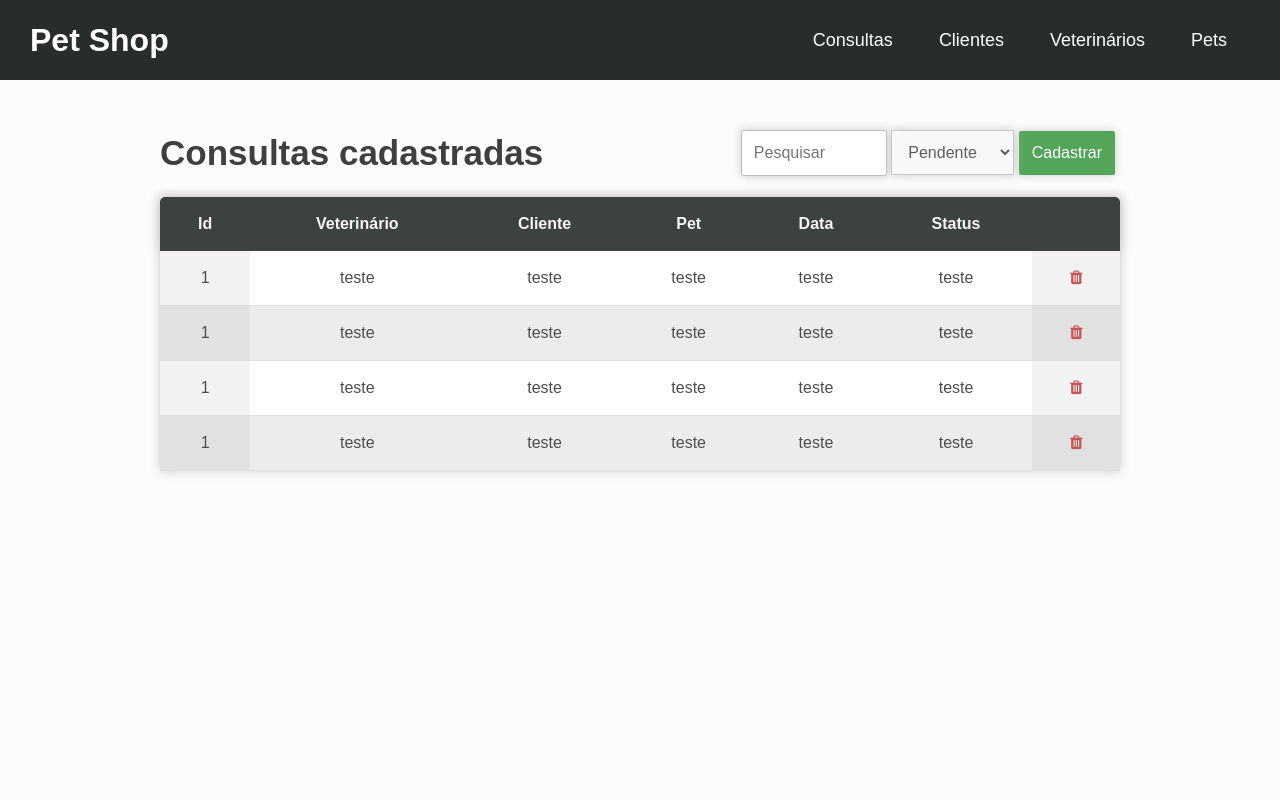
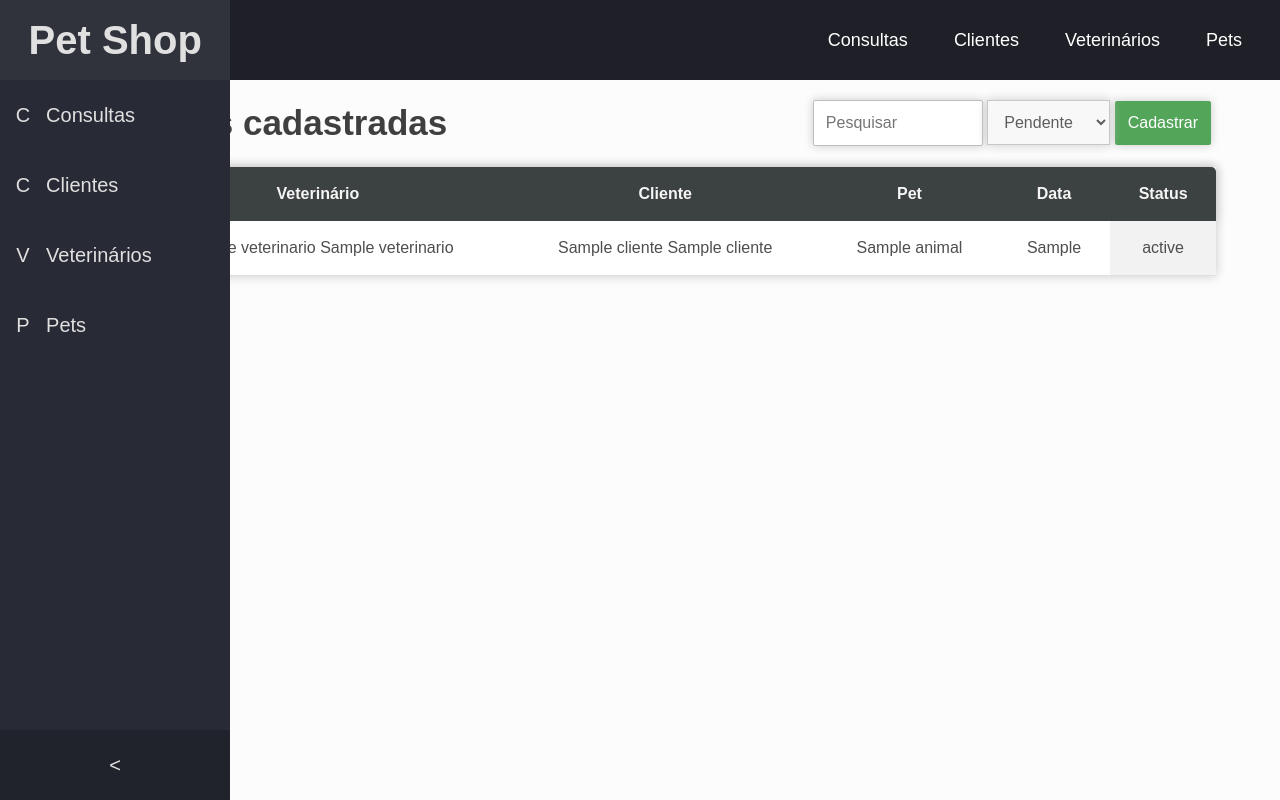
Before and after one commit to matheussantiago12/PetShopSolution, a PHP site: page /consultas.php in a window 1280 px wide. Run offline with PHP 8.4, Linux system fonts and the light colour scheme; tables that the repository leaves empty or names only in its code hold one stand-in row (values such as "Sample post"); some libraries are stand-ins or nearby versions.

Commit message:
side bar e consultas

```diff
--- a/clientes.php
+++ b/clientes.php
@@ -1,6 +1,7 @@
 <?php include("header.php")?>
 <?php include("clienteController.php")?>
 <script src="public/cliente.js"></script>
+<div class="testee">
     <div class="body">
         <div class="cabecalho">
             <h1>Clientes cadastrados</h1>
@@ -47,3 +48,4 @@
         <a href="#modalExcluir" rel="modal:open"></a>
 
     </div>
+</div>
--- a/consultaController.php
+++ b/consultaController.php
@@ -5,9 +5,8 @@ if(isset($_POST['create'])) {
     $idveterinario = $_POST['idveterinario'];
     $idanimal = $_POST['idanimal'];
     $data = $_POST['data'];
-    $idstatus = $_POST['idstatus'];
     $observacoes = $_POST['observacoes'];
-    createConsulta($idveterinario, $idanimal, $data, $idstatus);
+    createConsulta($idveterinario, $idanimal, $data, $observacoes);
 }
 
 function listarConsultas() {
@@ -36,13 +35,35 @@ function quantidadeConsultas() {
     return $count;
 }
 
+function listarVeterinarios() {
+    $result = getVeterinarios();
+    while($row = mysqli_fetch_array($result)) {
+        echo "<option value='$row[idveterinario]'>";
+    }
+}
+
+function listarClientes() {
+    $result = getClientes();
+    while($row = mysqli_fetch_array($result)) {
+        echo "<option value='$row[idcliente]'>";
+    }
+}
+
+function listarPets() {
+    $result = getPets();
+    while($row = mysqli_fetch_array($result)) {
+        echo "<option value='$row[idanimal]'>";
+    }
+}
+
 if(isset($_POST['update'])) {
     $idconsulta = $_POST['idconsulta'];
+    $idveterinario = $_POST['idveterinario'];
     $idanimal = $_POST['idanimal'];
     $data = $_POST['data'];
     $idstatus = $_POST['idstatus'];
-    $observacoes = $_POST['observacoes']
-    updateConsulta($idconsulta, $idanimal, $data, $idstatus);
+    $observacoes = $_POST['observacoes'];
+    updateConsulta($idconsulta, $idveterinario, $idanimal, $data, $idstatus, $observacoes);
 }
 
 if(isset($_POST['deleteconsulta'])) {
--- a/consultaModel.php
+++ b/consultaModel.php
@@ -4,7 +4,7 @@ require_once("db.php");
 function createConsulta($idveterinario, $idanimal, $data, $idstatus) {
     global $connect;
     $query = "INSERT INTO consulta(idveterinario, idanimal, data, idstatus, data_registro)
-    VALUES ('$idveterinario', '$idanimal', '$data', '$idstatus', now())";
+    VALUES ('$idveterinario', '$idanimal', '$data', 1, now())";
 
     if($connect->query($query)) {
         echo "Registro adicionado";
@@ -18,7 +18,7 @@ function createConsulta($idveterinario, $idanimal, $data, $idstatus) {
 function getConsultas() {
     global $connect;
     $query = "SELECT c.idconsulta, v.nome AS nome_veterinario, v.sobrenome AS sobrenome_veterinario,
-    a.nome AS nome_cachorro, cl.nome AS cliente_nome, cl.sobrenome AS cliente_sobrenome, c.data, s.nome_status
+    a.nome AS nome_animal, cl.nome AS nome_cliente, cl.sobrenome AS sobrenome_cliente, c.data, s.nome_status
     FROM consulta c
     JOIN veterinario v ON c.idveterinario = v.idveterinario
     JOIN animal a ON c.idanimal = a.idanimal
@@ -42,10 +42,11 @@ function getConsulta($id) {
     return $result;
 }
 
-function updateConsulta($idconsulta, $idveterinario, $idanimal, $data, $idstatus) {
+function updateConsulta($idconsulta, $idveterinario, $idanimal, $data, $idstatus, $observacoes) {
     global $connect;
     $query = "UPDATE consulta
-    SET idveterinario = '$idveterinario', idanimal = '$idanimal', data = '$data', idstatus = '$idstatus'
+    SET idveterinario = '$idveterinario', idanimal = '$idanimal', data = '$data', idstatus = '$idstatus',
+    observacoes = '$observacoes'
     WHERE idconsulta = '$idconsulta'";
     if(mysqli_query($connect, $query)) {
         echo "Update";
@@ -66,3 +67,24 @@ function deleteConsulta($id) {
     }
     $connect->close();
 }
+
+function getVeterinarios() {
+    global $connect;
+    $query = "SELECT idveterinario, nome FROM veterinario";
+    $result = mysqli_query($connect, $query);
+    return $result;
+}
+
+function getClientes() {
+    global $connect;
+    $query = "SELECT idcliente, nome FROM cliente";
+    $result = mysqli_query($connect, $query);
+    return $result;
+}
+
+function getPets() {
+    global $connect;
+    $query = "SELECT idanimal, nome FROM animal";
+    $result = mysqli_query($connect, $query);
+    return $result;
+}
--- a/consultas.php
+++ b/consultas.php
@@ -1,4 +1,6 @@
 <?php include("header.php")?>
+<?php include("consultaController.php")?>
+<script src="public/js/consulta.js"></script>
 <div class="body">
     <div class="cabecalho">
         <h1>Consultas cadastradas</h1>
@@ -11,8 +13,26 @@
                     <option>Cancelada</option>
                 </select>
             </label>
-                <button class="shadow">Cadastrar</button>
+            <button class="shadow" onclick="mostrarRegistro();">Cadastrar</button>
         </div>
+    </div>
+    <div class="cabecalhoRegistro shadow" id="registro">
+        <input list="veterinarios" name="veterinario" placeholder="Veterinário" id="veterinario"/>
+        <datalist id="veterinarios">
+            <?php listarVeterinarios() ?>
+        </datalist>
+        <input list="clientes" name="cliente" placeholder="Cliente" id="cliente"/>
+        <datalist id="clientes">
+            <?php listarClientes() ?>
+        </datalist>
+        <input list="pets" name="pet" placeholder="Pet" id="pet"/>
+        <datalist id="pets">
+            <?php listarPets() ?>
+        </datalist>
+        <input type="datetime-local" name="data" id="data">
+        <input type="text" placeholder="Observações" name="observacoes" id="observacoes">
+        <button class="btnCadastro" name="submit" value="click"  id="createButton">Salvar</button>
+        <button class="btnCadastro cancelar" onclick="esconderRegistro();">Cancelar</button>
     </div>
     <table cellspacing="0" class="shadow">
         <thead class="shadow">
@@ -23,46 +43,10 @@
                 <th>Pet</th>
                 <th>Data</th>
                 <th>Status</th>
-                    <th></th>
             </tr>
         </thead>
         <tbody>
-                <tr>
-                    <td><a href="consultasInfo.php" title="Mais informações">1</a></td>
-                    <td>teste</td>
-                    <td>teste</td>
-                    <td>teste</td>
-                    <td>teste</td>
-                    <td>teste</td>
-                    <td><a href="#"><i class="fa fa-trash delete"></i></a></td>
-                </tr>
-                <tr>
-                    <td><a href="#">1</a></td>
-                    <td>teste</td>
-                    <td>teste</td>
-                    <td>teste</td>
-                    <td>teste</td>
-                    <td>teste</td>
-                    <td><a href="#"><i class="fa fa-trash delete"></i></a></td>
-                </tr>
-                <tr>
-                    <td><a href="#">1</a></td>
-                    <td>teste</td>
-                    <td>teste</td>
-                    <td>teste</td>
-                    <td>teste</td>
-                    <td>teste</td>
-                    <td><a href="#"><i class="fa fa-trash delete"></i></a></td>
-                </tr>
-                <tr>
-                    <td><a href="#">1</a></td>
-                    <td>teste</td>
-                    <td>teste</td>
-                    <td>teste</td>
-                    <td>teste</td>
-                    <td>teste</td>
-                    <td><a href="#"><i class="fa fa-trash delete"></i></a></td>
-                </tr>
+            <?php listarConsultas() ?>
         </tbody>
     </table>
 </div>
--- a/header.php
+++ b/header.php
@@ -14,9 +14,6 @@
 </head>
 <body>
     <div class="main">
-        <div class="logo">
-            <a href="index.php"><h1>Pet Shop</h1></a>
-        </div>
         <div class="list">
             <div class="teste">
                 <div class="item">
@@ -34,5 +31,58 @@
             </div>
         </div>
     </div>
-</body>
+    <div class="aside">
+        <a href="index.php">
+            <div class="aside-row first">
+                <h1>Pet Shop</h1>
+            </div>
+        </a>
+        <a href="consultas.php">
+            <div class="aside-row">
+                <div class="aside-icon">
+                    C
+                </div>
+                <div class="aside-title">
+                    Consultas
+                </div>
+            </div>
+        </a>
+        <a href="clientes.php">
+            <div class="aside-row">
+                <div class="aside-icon">
+                    C
+                </div>
+                <div class="aside-title">
+                    Clientes
+                </div>
+            </div>
+        </a>
+        <a href="veterinarios.php">
+            <div class="aside-row">
+                <div class="aside-icon">
+                    V
+                </div>
+                <div class="aside-title">
+                    Veterinários
+                </div>
+            </div>
+        </a>
+        <a href="pets.php">
+            <div class="aside-row">
+                <div class="aside-icon">
+                    P
+                </div>
+                <div class="aside-title">
+                    Pets
+                </div>
+            </div>
+        </a>
+
+        <a href="pets.php">
+            <div class="aside-row last">
+                <
+            </div>
+        </a>
+        </div>
+    </body>
 </html>
--- a/pets.php
+++ b/pets.php
@@ -1,6 +1,7 @@
 <?php include("header.php")?>
 <?php include("petController.php")?>
 <script src="public/js/pet.js"></script>
+<div class="testee">
     <div class="body">
         <div class="cabecalho">
             <h1>Pets cadastrados</h1>
@@ -41,3 +42,4 @@
             </tbody>
         </table>
     </div>
+</div>
--- a/public/css/general.css
+++ b/public/css/general.css
@@ -3,8 +3,13 @@ body {
     font-family: Arial, Helvetica, sans-serif;
 }
 
+.testee {
+    width: 82%;
+    float: right;
+}
+
 .body {
-    width: 75%;
+    width: 90%;
     margin-right: auto;
     margin-left: auto;
     padding: 30px;
@@ -331,6 +336,10 @@ label.custom-select {
     width: 13%;
 }
 
+.cabecalhoRegistro #data {
+    width: 16%;
+}
+
 .cabecalhoRegistro form {
     width: 100%;
     display: flex;
--- a/public/css/header.css
+++ b/public/css/header.css
@@ -5,14 +5,12 @@ html, body {
 }
 
 .main {
-    display: flex;
-    background-color: rgb(41, 44, 44);
-    padding-left: 30px;
-    padding-right: 30px;
+    background-color: rgb(31, 32, 39);
     height: 80px;
     line-height: 80px;
+    width: 82%;
+    float: right;
 }
-
 
 .list {
     width: 75%;
@@ -20,6 +18,8 @@ html, body {
     height: 100%;
     font-weight: 100;
     text-align: center;
+    margin-right: 15px;
+    float: right;
 }
 
 .teste {
@@ -62,3 +62,56 @@ html, body {
     text-decoration: none;
     color: white;
 }
+
+.aside {
+    position: absolute;
+    width: 18%;
+    height: 100%;
+    background-color: rgb(40, 43, 53);
+}
+
+.aside a {
+    text-decoration: none;
+}
+
+.aside-row {
+    height: 70px;
+    list-style-type: none;
+    width: 100%;
+    display: flex;
+    line-height: 70px;
+    font-size: 20px;
+    color: rgb(224, 224, 224);
+}
+
+.aside-row:hover {
+    background-color: rgba(255, 255, 255, 0.035);
+}
+
+.first {
+    height: 80px;
+    line-height: 80px;
+    background-color: rgba(13, 14, 19, 0.25);
+    width: 100%;
+    display:flex;
+    align-items: center;
+    justify-content: center;
+}
+
+.last {
+    position: absolute;
+    bottom: 0;
+    background-color: rgba(13, 14, 19, 0.25);
+    display:flex;
+    align-items: center;
+    justify-content: center;
+}
+
+.aside-icon {
+    width: 20%;
+    text-align: center;
+}
+
+.aside-title {
+    width: 80%;
+}
--- /dev/null
+++ b/public/js/consulta.js
@@ -0,0 +1,78 @@
+var url = 'consultaController.php';
+
+$(document).ready(function () {
+    $("body").on("click", "#update", function () {
+        console.log("teste");
+        var update = "update";
+        var idcliente = $("#idcliente").val();
+        var nome = $("#nome").val();
+        var sobrenome = $("#sobrenome").val();
+        var cpf = $("#cpf").val();
+        var endereco = $("#endereco").val();
+        var telefone = $("#telefone").val();
+
+        $.ajax({
+            url: url,
+            method: 'POST',
+            data: {
+                update: update,
+                idcliente: idcliente,
+                nome: nome,
+                sobrenome: sobrenome,
+                cpf: cpf,
+                endereco: endereco,
+                telefone: telefone
+            },
+            success: function (response) {
+                alert(response);
+            }
+        });
+    });
+
+    $("body").on("click", ".delete", function () {
+        var deletecliente = "delete";
+        var idcliente = $(this).attr("value");
+        var tr = $(this).closest('tr');
+
+        $.ajax({
+            url: url,
+            method: 'POST',
+            data: {
+                deletecliente: deletecliente,
+                idcliente: idcliente
+            },
+            success: function (response) {
+                console.log("teste");
+                tr.fadeOut(500, function () {
+                    $(this).remove();
+                });
+            }
+        });
+    });
+
+    $("body").on("click", "#createButton", function () {
+        var create = "create";
+        var idveterinario = $("#veterinario").val();
+        var idanimal = $("#pet").val();
+        var data = $("#data").val();
+        var observacoes = $("#observacoes").val();
+        $.ajax({
+            url: url,
+            method: 'POST',
+            data: {
+                create: create,
+                idveterinario: idveterinario,
+                idanimal: idanimal,
+                data: data,
+                observacoes: observacoes
+            },
+            success: function (response) {
+                $("table").load(" table > *");
+                limparDados();
+            }
+        });
+        $("table").load(" table > *");
+        limparDados();
+    });
+
+});
```
Lines whose indentation alone changed are shown as unchanged.
